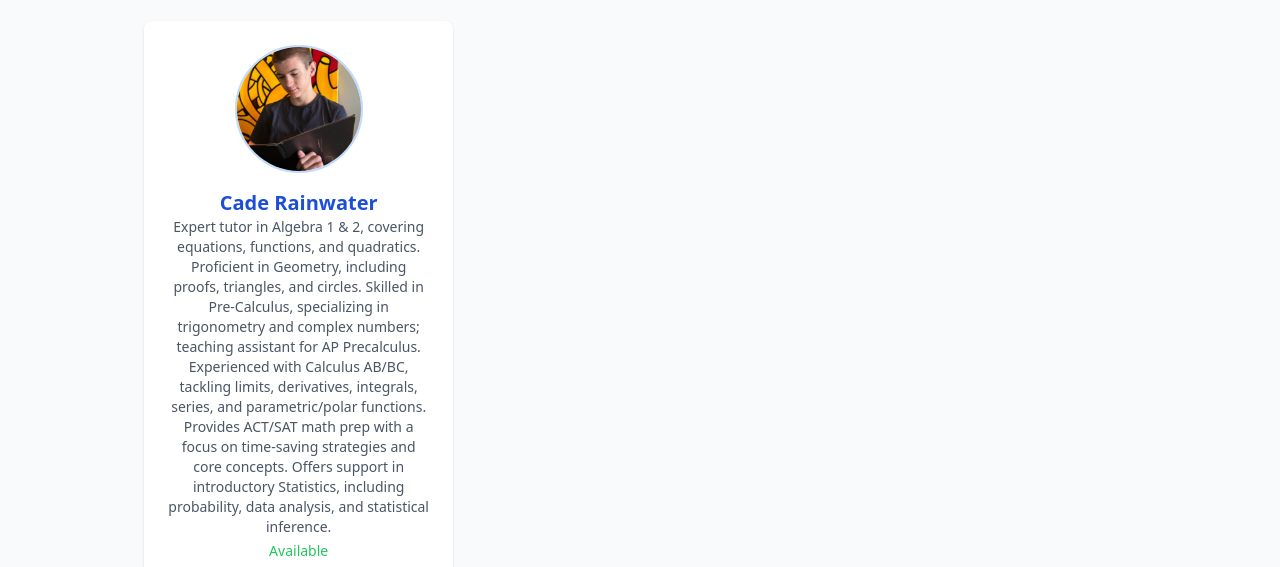
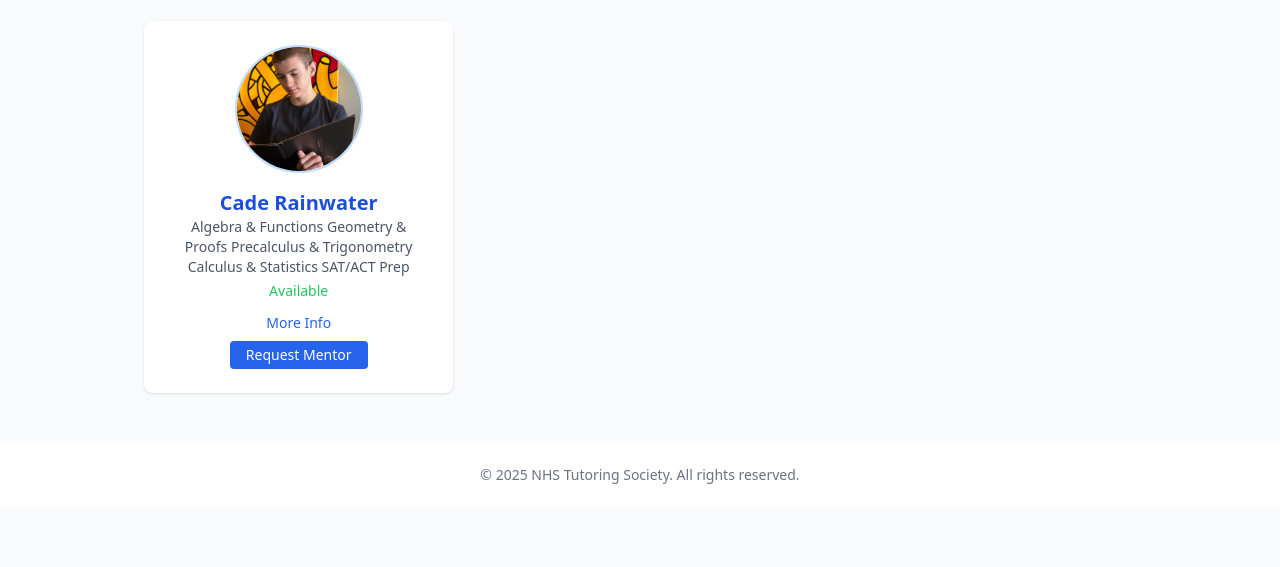
Before and after one commit to BixbySpartanHub/BixbySpartanHub.github.io, a plain HTML site: page BAM mentors.html in a window 1280 px wide. Shown: the part 233-800 px from the top of the page. Drawn offline with nearby package versions, Linux system fonts and the light colour scheme.

Commit message:
Update BAM mentors.html

```diff
--- a/BAM mentors.html
+++ b/BAM mentors.html
@@ -60,7 +60,16 @@
            data-name="Cade Rainwater" data-subjects="Biology, Science" data-availability="Available">
         <img src="Cade.jpg" alt="Cade Rainwater" class="h-32 w-32 object-cover rounded-full mb-4 border-2 border-blue-200">
         <h3 class="text-xl font-semibold text-blue-700">Cade Rainwater</h3>
-        <p class="text-gray-600 text-sm text-center">Expert tutor in Algebra 1 & 2, covering equations, functions, and quadratics. Proficient in Geometry, including proofs, triangles, and circles. Skilled in Pre-Calculus, specializing in trigonometry and complex numbers; teaching assistant for AP Precalculus. Experienced with Calculus AB/BC, tackling limits, derivatives, integrals, series, and parametric/polar functions. Provides ACT/SAT math prep with a focus on time-saving strategies and core concepts. Offers support in introductory Statistics, including probability, data analysis, and statistical inference.</p>
+        <p class="text-gray-600 text-sm text-center">
+          Algebra & Functions
+
+          Geometry & Proofs
+
+          Precalculus & Trigonometry
+
+          Calculus & Statistics
+
+          SAT/ACT Prep    </p>
         <span class="text-green-500 text-sm mt-1">Available</span>
         <button onclick="openModal('Cade Rainwater', 'Biology, Science', 'Expert tutor in Algebra 1 & 2, covering equations, functions, and quadratics. Proficient in Geometry, including proofs, triangles, and circles. Skilled in Pre-Calculus, specializing in trigonometry and complex numbers; teaching assistant for AP Precalculus. Experienced with Calculus AB/BC, tackling limits, derivatives, integrals, series, and parametric/polar functions. Provides ACT/SAT math prep with a focus on time-saving strategies and core concepts. Offers support in introductory Statistics, including probability, data analysis, and statistical inference.')" class="mt-3 text-blue-600 hover:underline text-sm">More Info</button>
         <a href="https://yourform.com" class="mt-2 inline-block text-sm text-white bg-blue-600 px-4 py-1 rounded hover:bg-blue-700">Request Mentor</a>
```
